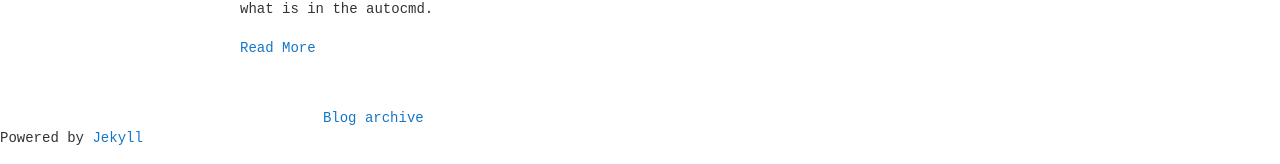
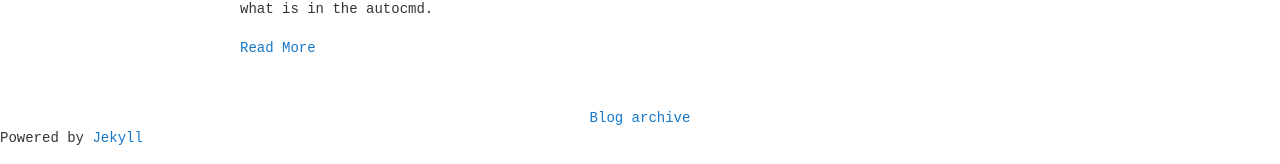
Before and after one commit to nickrhodes-gh/nickrhodes-gh.github.io, a Jekyll site: the page built from index.html, in a window 1280 px wide. Shown: the part 2544-2708 px from the top of the page. Built offline with Jekyll 4.4.1, drawn with Linux system fonts in a browser that asks for light colours.

Commit message:
Home page foot spans to end column

```diff
--- a/assets/css/style.scss
+++ b/assets/css/style.scss
@@ -86,6 +86,9 @@
     grid-template-columns: repeat(3, 1fr);
     justify-items: center;
 }
+.column-full {
+    grid-column: 1 / span end;
+}
 div.highlight {
     overflow: auto;
 }
```
